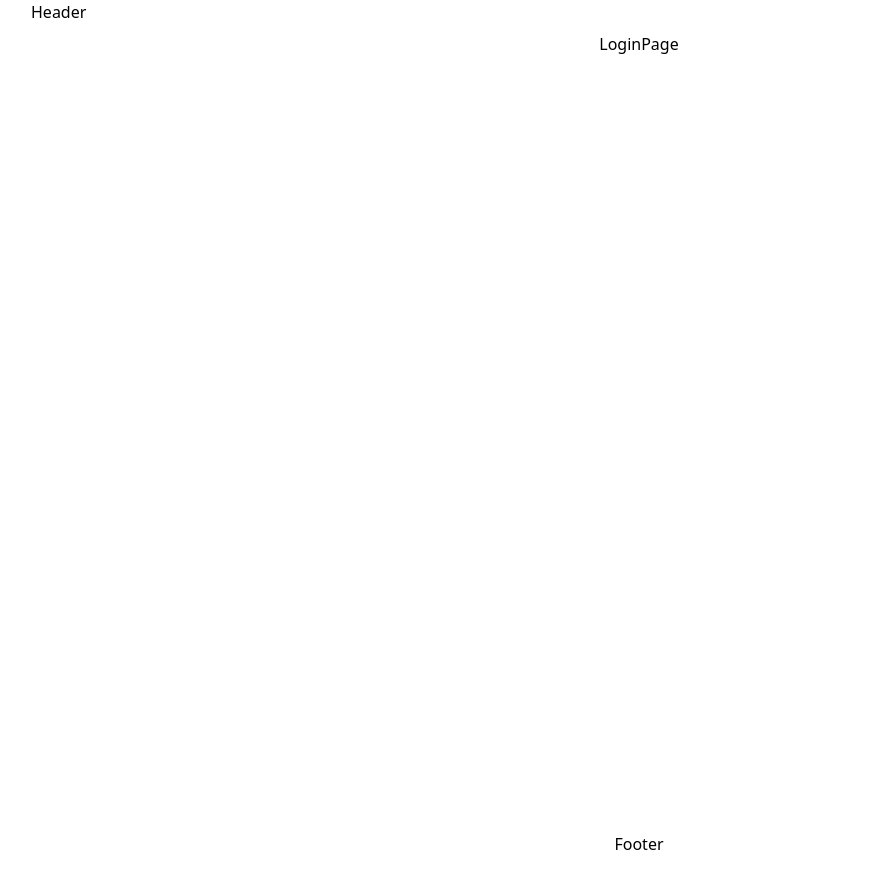
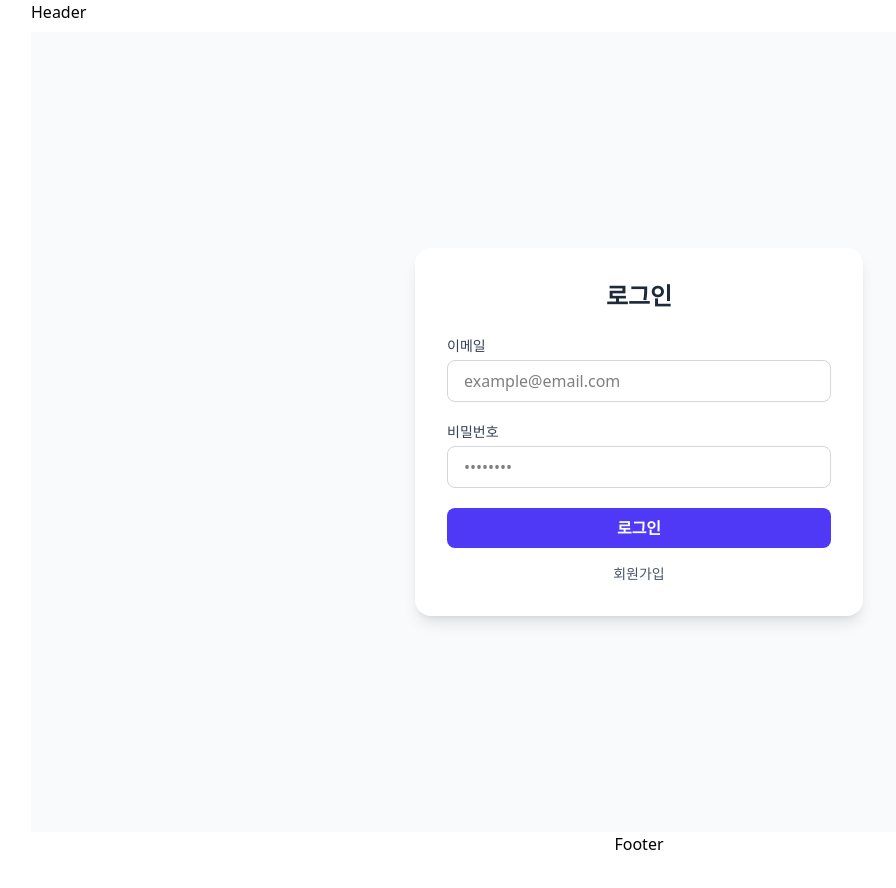
Before and after one commit to side-project-pda-again/frontend, a React (Vite) app: page / in a window 1280 px wide. Shown: the whole page, without its empty margins (1-897 px from the left). Built offline with nearby package versions, Linux system fonts and the light colour scheme.

Commit message:
feat(#1): 로그인 페이지 기본 로직 구현

```diff
--- a/src/components/layout/Layout.jsx
+++ b/src/components/layout/Layout.jsx
@@ -1,4 +1,3 @@
-import React from "react";
 import { Outlet } from "react-router-dom";
 import Header from "./Header";
 import Footer from "./Footer";
--- a/src/pages/LoginPage/index.jsx
+++ b/src/pages/LoginPage/index.jsx
@@ -1,5 +1,68 @@
-import React from "react";
+import React, { useState } from "react";
 
 export default function LoginPage() {
-  return <div>LoginPage</div>;
+  const [email, setEmail] = useState("");
+  const [password, setPassword] = useState("");
+
+  const handleSubmit = (e) => {
+    e.preventDefault();
+    // TODO: 로그인 API 호출
+    console.log("email:", email, "password:", password);
+  };
+
+  return (
+    <div className="flex items-center justify-center min-h-screen bg-gray-50">
+      <div className="w-full max-w-md bg-white shadow-lg rounded-2xl p-8">
+        <h2 className="text-2xl font-bold text-gray-800 mb-6 text-center">
+          로그인
+        </h2>
+        <form onSubmit={handleSubmit} className="space-y-5">
+          {/* 이메일 */}
+          <div>
+            <label className="text-sm font-medium text-gray-700 mb-1 flex">
+              이메일
+            </label>
+            <input
+              type="email"
+              value={email}
+              onChange={(e) => setEmail(e.target.value)}
+              placeholder="example@email.com"
+              className="w-full px-4 py-2 border border-gray-300 rounded-lg focus:ring-2 focus:ring-indigo-500 focus:outline-none"
+              required
+            />
+          </div>
+
+          {/* 비밀번호 */}
+          <div>
+            <label className="text-sm font-medium text-gray-700 mb-1 flex">
+              비밀번호
+            </label>
+            <input
+              type="password"
+              value={password}
+              onChange={(e) => setPassword(e.target.value)}
+              placeholder="••••••••"
+              className="w-full px-4 py-2 border border-gray-300 rounded-lg focus:ring-2 focus:ring-indigo-500 focus:outline-none"
+              required
+            />
+          </div>
+
+          {/* 로그인 버튼 */}
+          <button
+            type="submit"
+            className="w-full bg-indigo-600 text-white font-semibold py-2 rounded-lg hover:bg-indigo-700 transition-colors"
+          >
+            로그인
+          </button>
+        </form>
+
+        {/* 부가 링크 */}
+        <div className="flex justify-center mt-4 text-sm text-gray-600">
+          <a href="/register" className="hover:underline">
+            회원가입
+          </a>
+        </div>
+      </div>
+    </div>
+  );
 }
```
